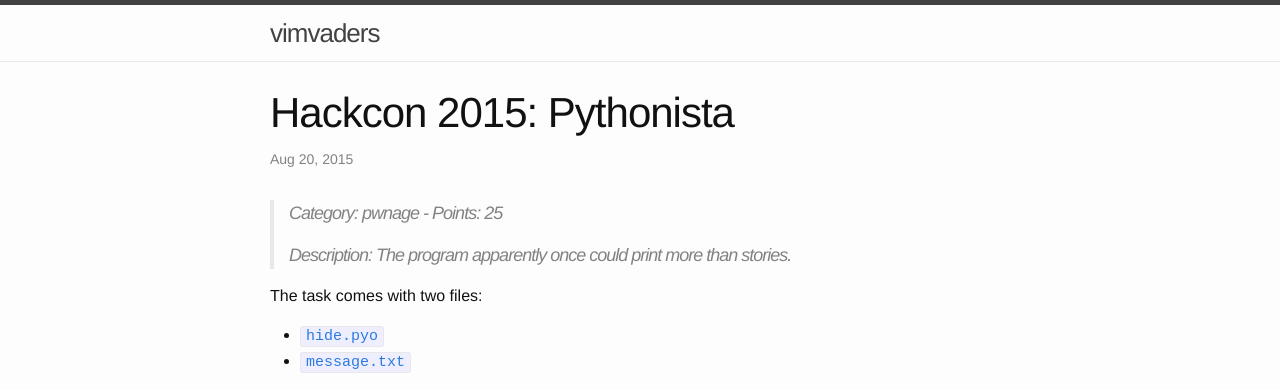
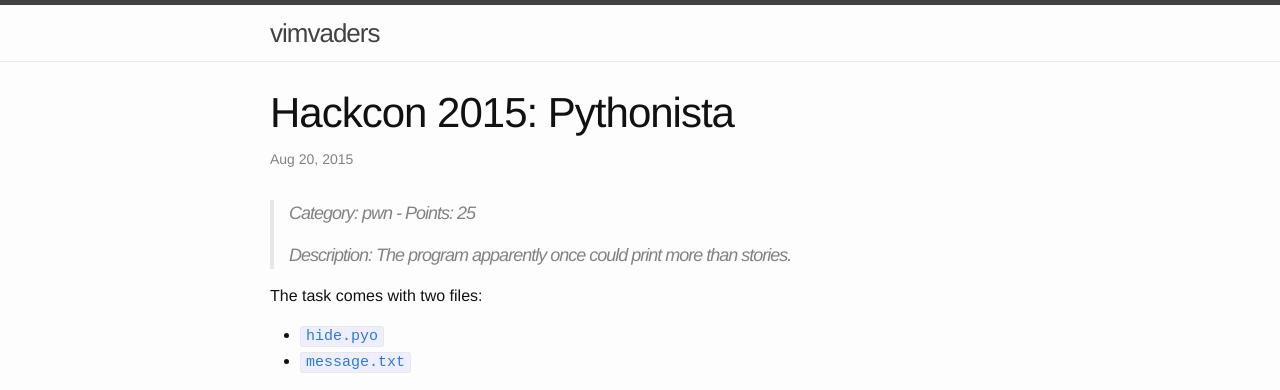
Before and after one commit to vimvaders/vimvaders.github.io, a Jekyll site: the page built from _posts/2015-08-20-pythonista.markdown, in a window 1280 px wide and 900 px high. Shown: the top 390 px of the window. Built offline with Jekyll 4.4.1, drawn with Linux system fonts in a browser that asks for light colours; comment, search, counter and statistics services are not loaded.

Commit message:
Use standard tag names

```diff
--- a/_posts/2015-08-20-did-you-mean.markdown
+++ b/_posts/2015-08-20-did-you-mean.markdown
@@ -2,11 +2,11 @@
 layout: post
 title:  "Hackcon 2015: Did you mean"
 categories: hackcon2015
-tags: pwnage
+tags: pwn
 date: 2015-08-20 19:00:00
 ---
 
-> Category: *Pwnage* - Points: *50*
+> Category: *pwn* - Points: *50*
 >
 > Description: *Pwnie*
 
--- a/_posts/2015-08-20-lets-learn-debugging.markdown
+++ b/_posts/2015-08-20-lets-learn-debugging.markdown
@@ -6,7 +6,7 @@
 date: 2015-08-20 12:00:00
 ---
 
-> Category: *Binary* - Points: *75*
+> Category: *binary* - Points: *75*
 >
 > Description: *The program apparently once could print more than stories.*
 
--- a/_posts/2015-08-20-making-love-to-bugs.markdown
+++ b/_posts/2015-08-20-making-love-to-bugs.markdown
@@ -6,7 +6,7 @@
 date: 2015-08-20 20:00:00
 ---
 
-> Category: *pwnage* - Points: *25*
+> Category: *pwn* - Points: *25*
 >
 > Description: *Get your flag [here]({{ site.url }}/assets/hackcon2015/ilovebugs.pyc).*
 
--- a/_posts/2015-08-20-ninja-turtles.markdown
+++ b/_posts/2015-08-20-ninja-turtles.markdown
@@ -6,7 +6,7 @@
 date: 2015-08-20 17:00:00
 ---
 
-> Category: *Misc* - Points: *25*
+> Category: *misc* - Points: *25*
 >
 > Description: *Ninja Turtles*
 
--- a/_posts/2015-08-20-pythonista.markdown
+++ b/_posts/2015-08-20-pythonista.markdown
@@ -2,11 +2,11 @@
 layout: post
 title:  "Hackcon 2015: Pythonista"
 categories: hackcon2015
-tags: pwnage
+tags: pwn
 date: 2015-08-20 21:00:00
 ---
 
-> Category: *pwnage* - Points: *25*
+> Category: *pwn* - Points: *25*
 >
 > Description: *The program apparently once could print more than stories.*
 
```
